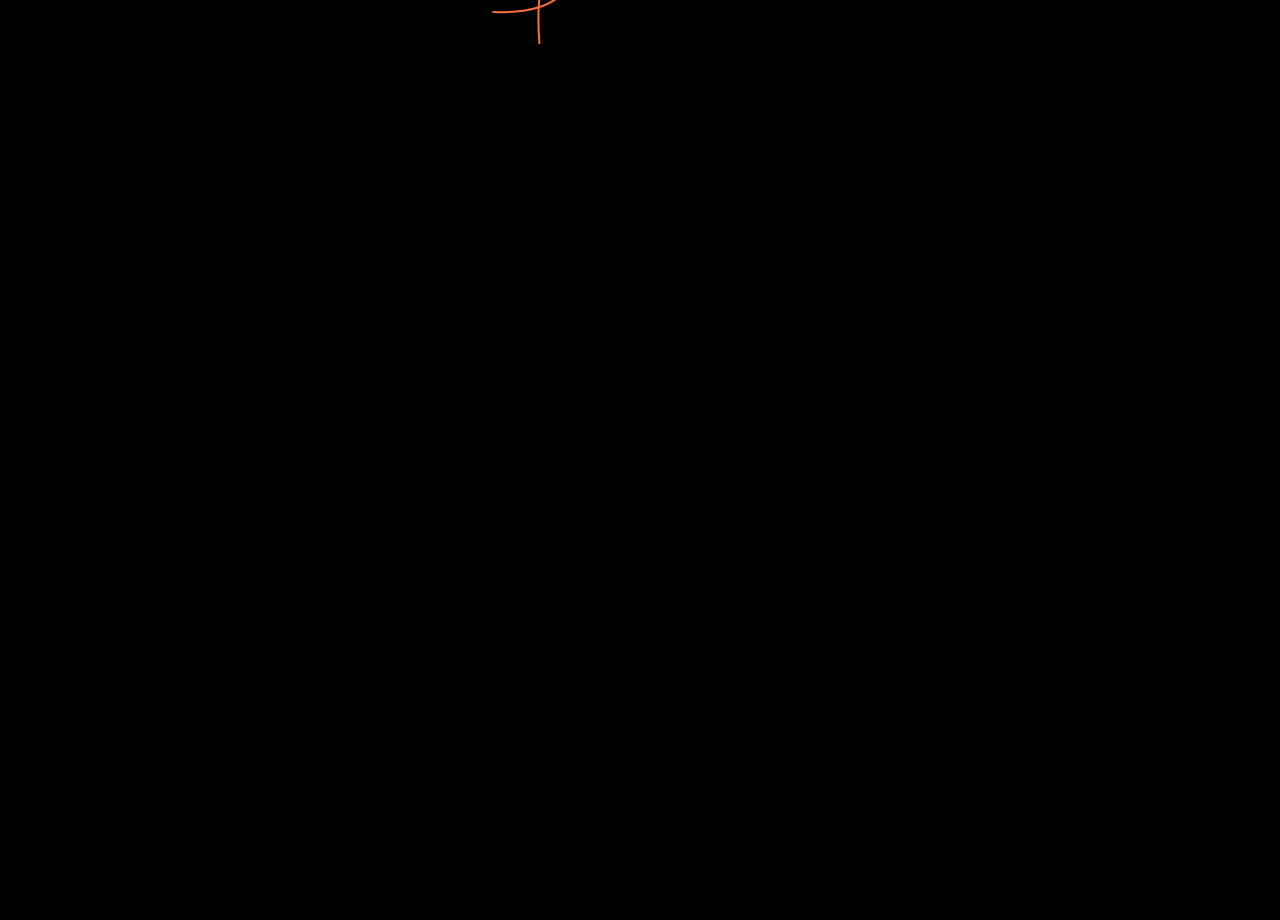
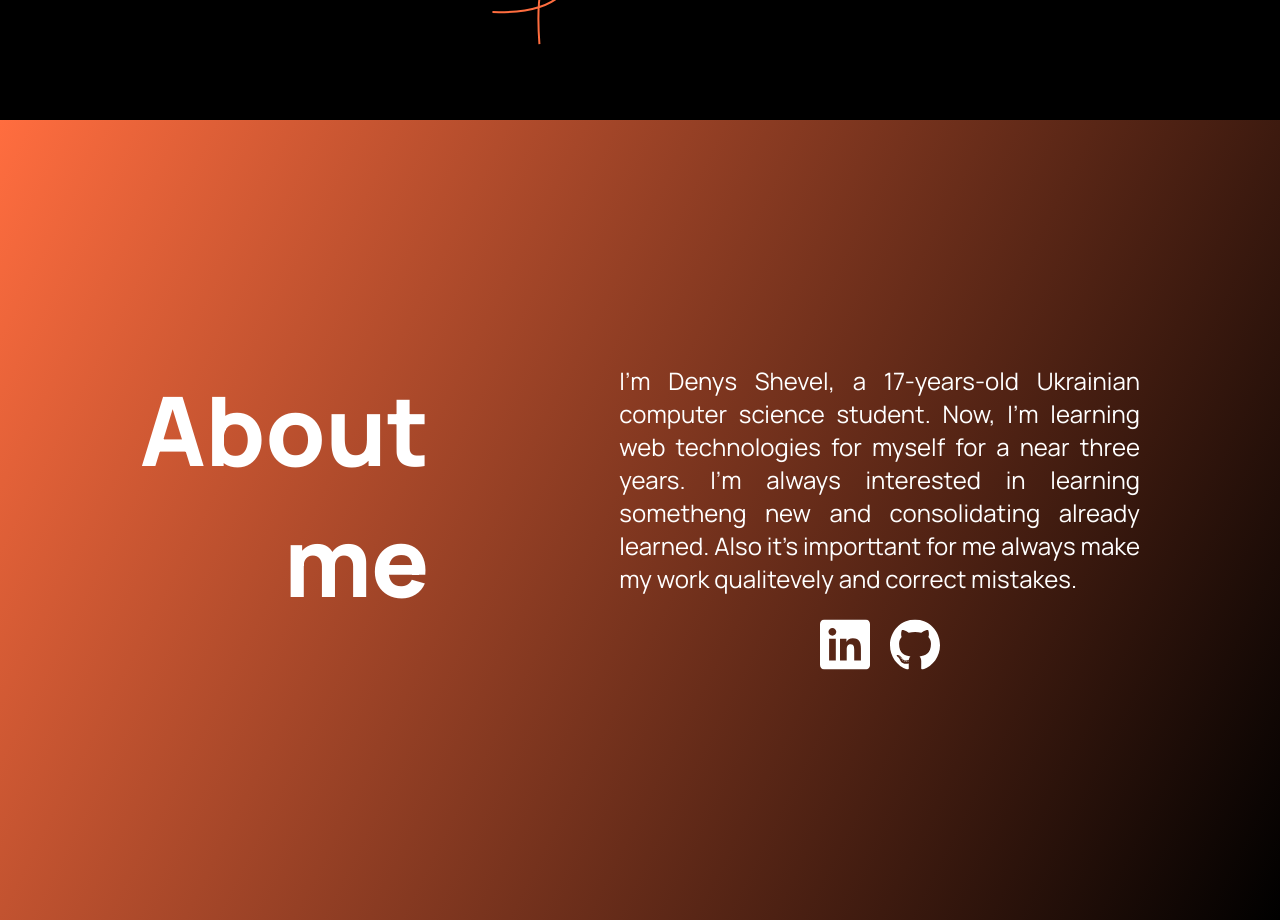
Before and after one commit to shevelidze/portfolio, a React (Create React App) app: page / in a window 1280 px wide. Shown: the part 680-1600 px from the top of the page. Built offline with nearby package versions, Linux system fonts and the light colour scheme.

Commit message:
Add about me page

```diff
--- a/src/App.css
+++ b/src/App.css
@@ -4,6 +4,8 @@ html, body {
   background-color: black;
   color: white;
   font-family: 'Manrope', sans-serif;
+
+  scroll-behavior: smooth;
 
   --orange-color: #FF6D3F;
 
@@ -30,6 +32,20 @@ h2 {
     --header1-font-size: 48px;
     --header2-font-size: 40px;
   }
+
+  .text-content {
+    flex-wrap: wrap;
+  }
+}
+
+@media screen and (min-width: 900px) {
+  .text-content .title {
+    text-align: right;
+  }
+
+  .text-content>*:not(:last-child) {
+    margin-right: 190px;
+  }
 }
 
 .section {
@@ -51,3 +67,37 @@ h2 {
   top: 50%;
   transform: translate(-50%, -50%);
 }
+
+.orange-gradient-background {
+  background: linear-gradient(296.82deg, #000000 0%, var(--orange-color) 100%);
+}
+
+.text-content {
+  display: flex;
+  width: 80%;
+  max-width: 1000px;
+  text-align: justify;
+}
+
+.text-content>.content>*:not(:last-child) {
+  margin-bottom: 25px;
+}
+
+.text-content .title {
+  font-size: var(--header1-font-size);
+  font-weight: 800;
+}
+
+.text-content .content {
+  display: flex;
+  flex-direction: column;
+  align-items: center;
+}
+
+#about-me-social>*:not(:last-child) {
+  margin-right: 20px;
+}
+
+#about-me-social>* {
+  cursor: pointer;
+}
--- a/src/App.js
+++ b/src/App.js
@@ -2,8 +2,10 @@ import './App.css';
 import Button from './Button';
 import Name from './Name';
 import Figure from './Figure';
+import React from 'react';
 
-function App() {
+export default class App extends React.Component {
+  render() {
     let desktopMovingStuff = [
       <Figure
         skinIndex={1}
@@ -97,14 +99,53 @@ function App() {
             <p>Hi there, I'm</p>
             <Name></Name>
             <p>A computer science student from Kiev, Ukraine</p>
-          <Button text="About me"></Button>
+            <Button text="About me" onClick={this.scrollToAboutMe.bind(this)}></Button>
           </div>
           {desktopMovingStuff}
         </div>
-      <div class="section fullscreen" id="about-me">
+        <div className="section fullscreen orange-gradient-background" id="about-me">
+          <div className="text-content center">
+            <div className="title">
+              About me
+            </div>
+            <div className="content">
+              <div>
+                I’m Denys Shevel, a 17-years-old
+                Ukrainian computer science student.
+                Now, I’m learning web technologies for
+                myself for a near three years. I’m always
+                interested in learning sometheng new
+                and consolidating already learned. Also
+                it’s importtant for me always make my
+                work qualitevely and correct  mistakes.
+              </div>
+              <div id="about-me-social">
+                <a href="https://www.linkedin.com/in/denys-shevel-b658a1206?lipi=urn%3Ali%3Apage%3Ad_flagship3_profile_view_base_contact_details%3Bvm5nat%2BKSKiauZ6yBxY7vQ%3D%3Diuu ">
+                  <svg width="50" height="50" viewBox="0 0 50 50" fill="none" xmlns="http://www.w3.org/2000/svg">
+                    <path d="M45.4545 0H4.54545C2.03409 0 0 2.03409 0 4.54545V45.4545C0 47.9659 2.03409 50 4.54545 50H45.4545C47.9659 50 50 47.9659 50 45.4545V4.54545C50 2.03409 47.9659 0 45.4545 0ZM15.8045 40.9091H9.1V19.3364H15.8045V40.9091ZM12.3841 16.2523C10.2227 16.2523 8.475 14.5 8.475 12.3432C8.475 10.1864 10.225 8.43636 12.3841 8.43636C14.5386 8.43636 16.2909 10.1886 16.2909 12.3432C16.2909 14.5 14.5386 16.2523 12.3841 16.2523ZM40.9182 40.9091H34.2182V30.4182C34.2182 27.9159 34.1727 24.6977 30.7341 24.6977C27.2455 24.6977 26.7091 27.4227 26.7091 30.2364V40.9091H20.0091V19.3364H26.4409V22.2841H26.5318C27.4273 20.5886 29.6136 18.8 32.875 18.8C39.6636 18.8 40.9182 23.2682 40.9182 29.0773V40.9091Z" fill="white" />
+                  </svg>
+                </a>
+                <a href="https://github.com/shevelidze">
+                  <svg width="50" height="50" viewBox="0 0 50 50" fill="none" xmlns="http://www.w3.org/2000/svg">
+                    <path fill-rule="evenodd" clip-rule="evenodd" d="M25.0207 0C11.1847 0 0 11.4588 0 25.6338C0 36.9652 7.16651 46.5567 17.1085 49.9519C18.3512 50.2065 18.8069 49.4002 18.8069 48.7211C18.8069 48.127 18.7655 46.0898 18.7655 43.9678C11.8061 45.4957 10.3562 40.9122 10.3562 40.9122C9.23776 37.9414 7.58076 37.1774 7.58076 37.1774C5.30239 35.6072 7.74646 35.6072 7.74646 35.6072C10.2734 35.7769 11.599 38.2384 11.599 38.2384C13.8359 42.1429 17.4399 41.0395 18.8898 40.3604C19.0969 38.7053 19.7597 37.5594 20.4639 36.9228C14.913 36.3286 9.07206 34.1218 9.07206 24.2757C9.07206 21.4746 10.0663 19.1829 11.6404 17.4004C11.3919 16.7638 10.5219 14.1325 11.889 10.61C11.889 10.61 14.0016 9.93096 18.7655 13.2413C20.7539 12.6896 22.908 12.3925 25.0207 12.3925C27.1333 12.3925 29.2874 12.6896 31.2758 13.2413C36.0397 9.93096 38.1524 10.61 38.1524 10.61C39.5194 14.1325 38.6495 16.7638 38.4009 17.4004C40.0165 19.1829 40.9693 21.4746 40.9693 24.2757C40.9693 34.1218 35.1283 36.2862 29.536 36.9228C30.4473 37.7292 31.2344 39.257 31.2344 41.6761C31.2344 45.1137 31.193 47.8723 31.193 48.7211C31.193 49.4002 31.6486 50.2065 32.8914 49.9519C42.8334 46.5567 49.9999 36.9652 49.9999 25.6338C50.0413 11.4588 38.8152 0 25.0207 0Z" fill="white" />
+                    <path d="M9.48631 36.7955C9.44488 36.9228 9.23776 36.9653 9.07206 36.8804C8.90636 36.7955 8.78208 36.6257 8.86493 36.4984C8.90636 36.3711 9.11348 36.3287 9.27918 36.4135C9.44488 36.4984 9.52773 36.6682 9.48631 36.7955Z" fill="white" />
+                    <path d="M10.4805 37.9413C10.3562 38.0686 10.1077 37.9837 9.98342 37.8139C9.81772 37.6442 9.77629 37.3896 9.90057 37.2622C10.0248 37.1349 10.232 37.2198 10.3977 37.3895C10.5634 37.6017 10.6048 37.8564 10.4805 37.9413Z" fill="white" />
+                    <path d="M11.4747 39.4267C11.309 39.5541 11.0605 39.4267 10.9362 39.2145C10.7705 39.0023 10.7705 38.7053 10.9362 38.6204C11.1019 38.4931 11.3504 38.6204 11.4747 38.8326C11.6404 39.0448 11.6404 39.2994 11.4747 39.4267Z" fill="white" />
+                    <path d="M12.8417 40.8697C12.7175 41.0394 12.4275 40.997 12.1789 40.7848C11.9718 40.5726 11.889 40.2755 12.0547 40.1482C12.1789 39.9784 12.4689 40.0209 12.7175 40.2331C12.9246 40.4028 12.966 40.6999 12.8417 40.8697Z" fill="white" />
+                    <path d="M14.7059 41.6761C14.6644 41.8883 14.3745 41.9732 14.0845 41.8883C13.7945 41.8034 13.6288 41.5488 13.6702 41.379C13.7117 41.1668 14.0016 41.0819 14.2916 41.1668C14.5816 41.2517 14.7473 41.4639 14.7059 41.6761Z" fill="white" />
+                    <path d="M16.7357 41.8458C16.7357 42.058 16.4871 42.2278 16.1972 42.2278C15.9072 42.2278 15.6586 42.058 15.6586 41.8458C15.6586 41.6336 15.9072 41.4639 16.1972 41.4639C16.4871 41.4639 16.7357 41.6336 16.7357 41.8458Z" fill="white" />
+                    <path d="M18.6412 41.5064C18.6826 41.7186 18.4755 41.9308 18.1855 41.9732C17.8956 42.0157 17.647 41.8883 17.6056 41.6761C17.5642 41.4639 17.7713 41.2517 18.0613 41.2093C18.3512 41.1669 18.5998 41.2942 18.6412 41.5064Z" fill="white" />
+                  </svg>
+                </a>
+              </div>
+            </div>
+          </div>
         </div>
       </div>
     );
   }
-
-export default App;
+  scrollToAboutMe() {
+    document.body.scrollTop = document.documentElement.clientHeight;
+    document.documentElement.scrollTop = document.documentElement.clientHeight;
+  }
+}
--- a/src/Button.css
+++ b/src/Button.css
@@ -10,6 +10,8 @@
 
     position: relative;
     overflow: hidden;
+
+    user-select: none;
 }
 
 .Button:hover {
@@ -18,8 +20,8 @@
 
 .light {
     height: 100%;
-    background: rgba(255, 255, 255, 0.5);
-    box-shadow: 0px 4px 20px 20px rgba(255, 255, 255, 0.5);
+    background: rgba(255, 255, 255, 0.3);
+    box-shadow: 0px 4px 20px 20px rgba(255, 255, 255, 0.3);
     position: absolute;
     top: 0;
     left: 0;
--- a/src/Button.js
+++ b/src/Button.js
@@ -21,6 +21,7 @@ export default class Button extends React.Component {
                 style = {{
                     '--light-left': this.state.lightLeft + 'px',
                 }}
+                onClick={this.props.onClick}
             >
                 <div className={'light ' + (this.state.lightIsVisible ? '' : 'invisible')}></div>
                 <div className="text">{this.props.text}</div>
@@ -30,8 +31,6 @@ export default class Button extends React.Component {
     onMouseMove(event) {
         if (!this.state.lightIsVisible) return;
         let rect = event.target.getBoundingClientRect();
-        console.log(event.clientX - rect.left);
-        console.log(rect.width, rect.height);
         this.setState({
             lightLeft: event.clientX - rect.left
         });
--- a/src/Figure.js
+++ b/src/Figure.js
@@ -14,7 +14,6 @@ export default class Figure extends React.Component {
         document.addEventListener('mousemove', this.onMouseMove.bind(this));
     }
     onMouseMove(event) {
-        console.log(event);
         this.setState({
             xOffset: this.maxOffset *
                 (document.documentElement.clientWidth / 2 - event.clientX) /
--- a/src/Name.css
+++ b/src/Name.css
@@ -1,5 +1,5 @@
 .name-body {
-  background: conic-gradient(from var(--gradient-rotation) at 43.01% 466.09%, #FFFFFF -16.88deg, #FFFFFF 22.5deg, #FF6D3F 73.13deg, #FFFFFF 127.5deg, #FFFFFF 172.5deg, #3A71FF 181.87deg, #EFFF3A 191.25deg, #FFFFFF 200.63deg, #FFFFFF 225deg, #FF6D3F 298.12deg, #FFFFFF 343.12deg, #FFFFFF 382.5deg);
+  background: conic-gradient(from var(--gradient-rotation) at 200% 500%, #FFFFFF -16.88deg, #FFFFFF 22.5deg, #FF6D3F 73.13deg, #FFFFFF 127.5deg, #FFFFFF 172.5deg, #3A71FF 181.87deg, #EFFF3A 191.25deg, #FFFFFF 200.63deg, #FFFFFF 225deg, #FF6D3F 298.12deg, #FFFFFF 343.12deg, #FFFFFF 382.5deg);
   clip-path: url(#name-clip);
   width: 413px;
   height: 64px;
```
Lines whose indentation alone changed are shown as unchanged.
